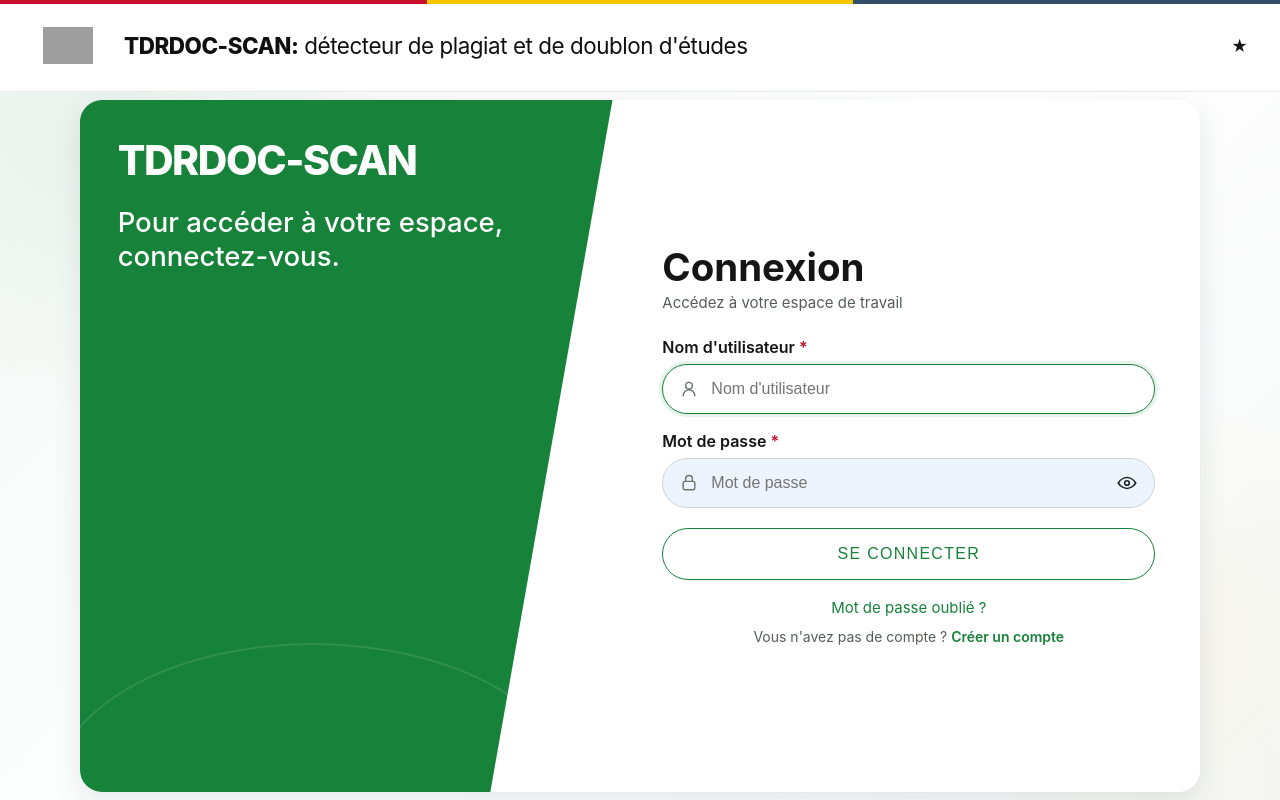
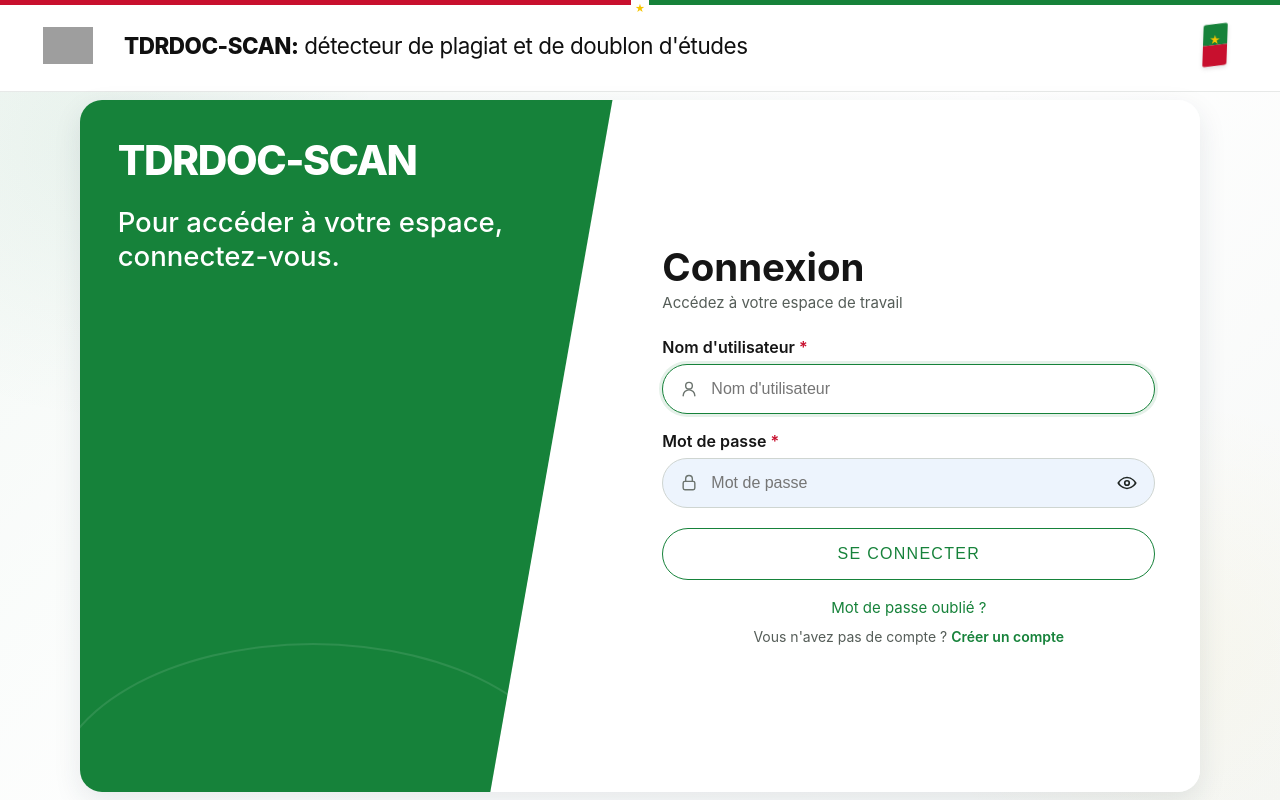
Before and after one commit to ZombreChristian/detecteur_de_plagiat, a Django app: page /connexion/ in a window 1280 px wide. Run offline with Django 5.2, Linux system fonts and the light colour scheme; grey boxes are pictures that could not be loaded.

Commit message:
Ajouter le bandeau national rouge vert et l'étoile centrale

```diff
--- a/frontend/static/css/login-ptba.css
+++ b/frontend/static/css/login-ptba.css
@@ -27,21 +27,36 @@ body {
   min-height: 100vh;
 }
 
+/* Trait national fin en haut : rouge à gauche, vert à droite, petite étoile jaune au centre */
 body::before {
   content: "";
   position: fixed;
   top: 0;
   left: 0;
   right: 0;
-  height: 4px;
+  height: 5px;
   z-index: 1000;
-  background: linear-gradient(90deg,
-    var(--red) 0 33.33%,
-    var(--yellow) 33.33% 66.66%,
-    #334e68 66.66% 100%);
+  background: linear-gradient(90deg, var(--red) 0 50%, var(--green) 50% 100%);
 }
 
-/* En-tête compact */
+body::after {
+  content: "★";
+  position: fixed;
+  top: -1px;
+  left: 50%;
+  transform: translateX(-50%);
+  z-index: 1001;
+  width: 18px;
+  height: 18px;
+  display: grid;
+  place-items: center;
+  color: var(--yellow);
+  background: #fff;
+  font-size: 10px;
+  line-height: 1;
+}
+
+/* En-tête */
 .institution-header {
   height: 92px;
   width: 100%;
@@ -85,6 +100,49 @@ body::before {
 
 .institution-title h1 strong { font-weight: 800; }
 .institution-title h1 span { font-weight: 400; }
+
+/* Drapeau du Burkina Faso */
+.flag-burkina {
+  position: relative;
+  width: 42px;
+  height: 58px;
+  margin-right: 1%;
+  flex: 0 0 42px;
+  transform: rotate(2deg);
+  filter: drop-shadow(0 2px 2px rgba(0,0,0,.12));
+}
+
+.flag-green,
+.flag-red {
+  position: absolute;
+  left: 9px;
+  width: 24px;
+  height: 21px;
+  transform: skewY(-8deg);
+}
+
+.flag-green {
+  top: 7px;
+  background: var(--green);
+  border-radius: 2px 2px 0 0;
+}
+
+.flag-red {
+  top: 28px;
+  background: var(--red);
+  border-radius: 0 0 2px 2px;
+}
+
+.flag-star {
+  position: absolute;
+  left: 15px;
+  top: 18px;
+  z-index: 2;
+  color: var(--yellow);
+  font-size: 11px;
+  line-height: 1;
+  text-shadow: 0 1px 1px rgba(0,0,0,.08);
+}
 
 /* Zone de connexion */
 .login-page {
@@ -345,6 +403,7 @@ body::before {
   }
 
   .institution-title h1 { font-size: 17px; }
+  .flag-burkina { transform: scale(.78); margin-right: 0; }
 
   .login-page {
     height: auto;
@@ -362,7 +421,10 @@ body::before {
 
 @media (max-width: 600px) {
   .header-logo { display: none; }
+
   .institution-title h1 { font-size: 16px; }
+
+  .flag-burkina { display: block; transform: scale(.72); }
 
   .login-page {
     width: 100%;
```
